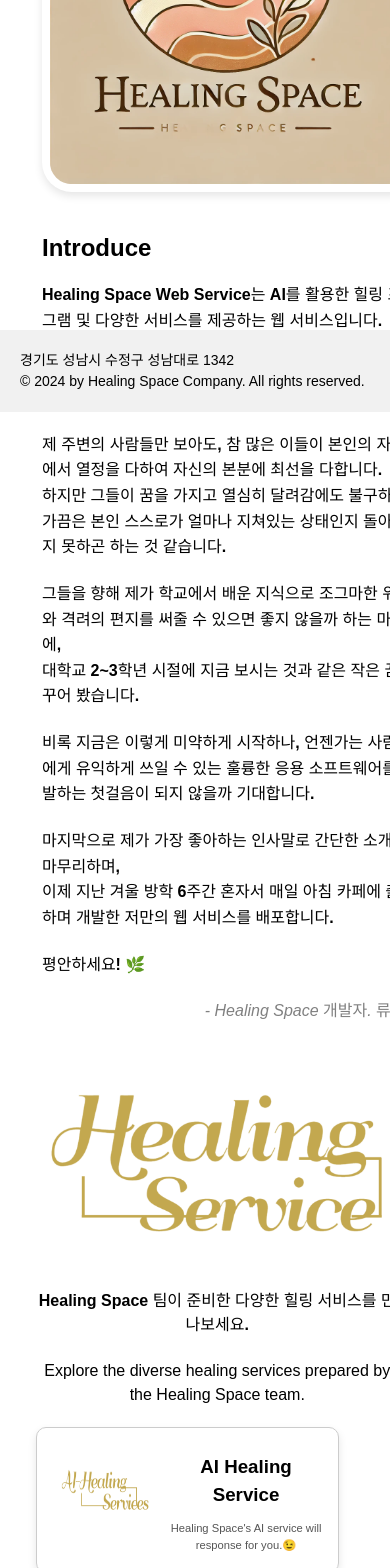
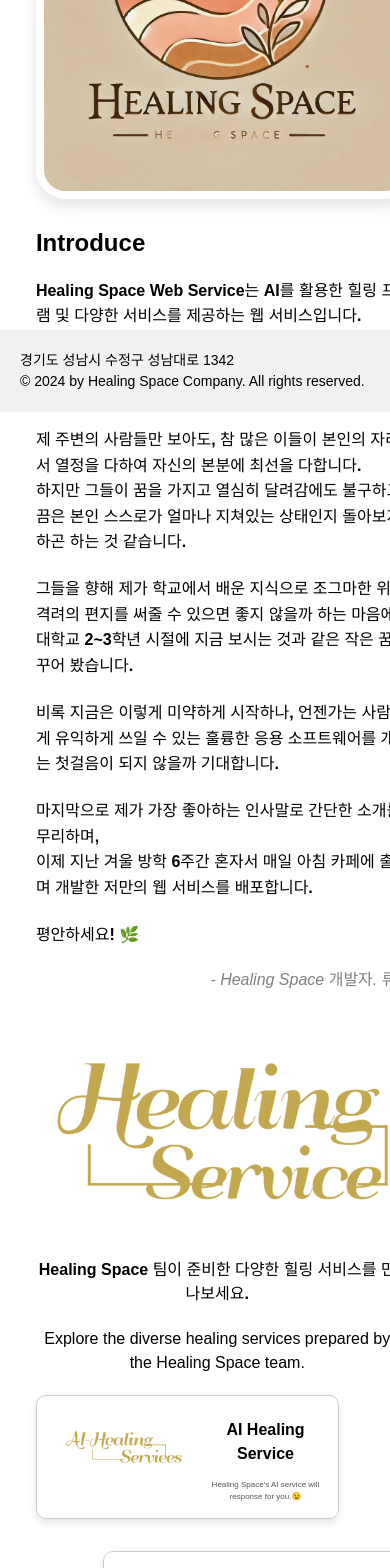
Before and after one commit to passionryu/Healing-Space-Front, a React (Vite) app: page / in a window 390 px wide. Shown: the part 432-2000 px from the top of the page. Built offline with nearby package versions, Linux system fonts and the light colour scheme; no server answers.

Commit message:
[fix] 메인 페이지 글씨 크기 수정

```diff
--- a/src/styles/MainPage.css
+++ b/src/styles/MainPage.css
@@ -167,20 +167,20 @@
 @media (max-width: 768px) {
 
   .main-page{
-    margin-top : 17vh;
-    width: 97vw;
+    margin-top : 18vh;
+    width: 100vw;
   }
   /* About US 부분 */
 
   /* 전체 컨테이너 스타일 */
   .main-about-us-container {
-    width: 95vw;
+    width: 100vw;
     margin-top: 0px;
     display:grid;
     text-align: left; /* 텍스트 좌측 정렬 */
     align-items: center; /* 세로 중앙 정렬 */
-    gap: 20px; /* 이미지와 텍스트 사이 간격 */
-    padding: 10px; /* 내부 여백 */
+    gap: 1vh; /* 이미지와 텍스트 사이 간격 */
+    padding: 1vh 1vw; /* 내부 여백 */
   }
 
   /* 이미지 스타일 */
@@ -189,7 +189,7 @@
     padding : 2vw;
     height: auto; /* 비율 유지 */
     border-radius: 30px; /* 둥근 모서리 (선택 사항) */
-    box-shadow: 0 4px 8px rgba(0, 0, 0, 0.1); /* 그림자 추가 (선택 사항) */
+    box-shadow: 0 8px 16px rgba(0, 0, 0, 0.1); /* 그림자 추가 (선택 사항) */
     transition: transform 0.3s ease; /* 호버 시 크기 변화를 부드럽게 */
   }
 
@@ -204,7 +204,7 @@
 
   .main-about-us-text h1 {
     font-size: 3rem;
-    margin-bottom: 20px;
+    margin-bottom: 0.6vh;
   }
 
   .main-about-us-text h4 {
@@ -253,7 +253,8 @@
   }
 
   .main-card img {
-    width : 30vw;
+    width : 40vw;
+    height: auto;
     /* height: 5vh; */
   }
 
@@ -270,11 +271,12 @@
   }
 
   .main-card h3 {
-    margin-bottom: 0vh;    /* 카드 제목과 본문 사이 간격 */
+    font-size: 1rem;
+    margin-bottom: 1.5vh;    /* 카드 제목과 본문 사이 간격 */
   }
 
   .main-card p {
-    font-size: 0.7rem;
+    font-size: 0.5rem;
     color: #555;            /* 텍스트 색상 */
   }
 
@@ -285,7 +287,7 @@
   }
 
   .healing-space-desription{
-    width: 95vw;
+    width: 100vw;
   }
 
   .healing-blog-container {
@@ -339,12 +341,7 @@
     color: #666;
   }
 
-  .profile-img {
-    width: 40px;
-    height: 40px;
-    border-radius: 50%;
-    margin-top: 10px;
-  }
+
 
 
 }
```
